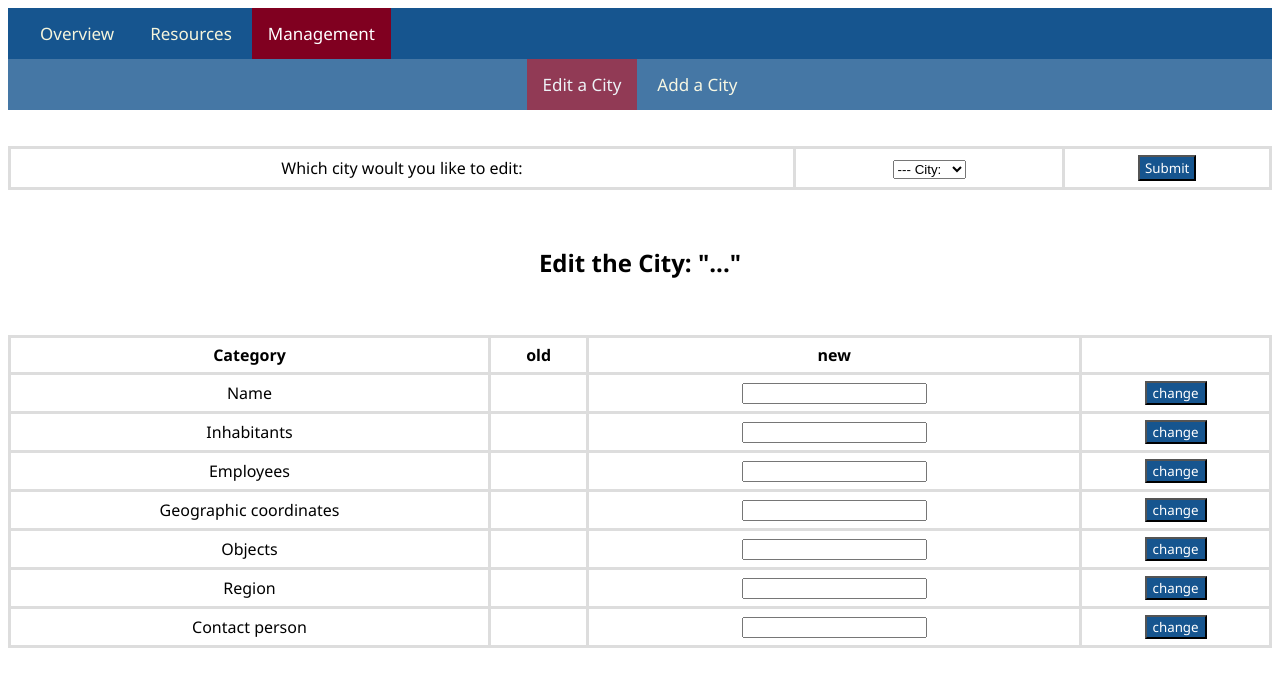
After one commit to OrcunSelbasan/engr-372-term-project, a PHP site: page /view/cities/edit_city.html in a window 1280 px wide. The commit adds this page. Shown: the top 687 px of the page. Run offline with PHP 8.4, Linux system fonts and the light colour scheme.

Commit message:
prototype only html

```diff
--- a/utils/constants.php
+++ b/utils/constants.php
@@ -2,8 +2,8 @@
 class Constants
 {
     const DB_HOST = "localhost";
-    const DB_USER = "orcun";
-    const DB_PASSWORD = "1234qwer";
+    const DB_USER = "frauke";
+    const DB_PASSWORD = "1234";
     const DB_NAME = "group4";
 }
 ?>
--- /dev/null
+++ b/view/cities/edit_city.html
@@ -0,0 +1,126 @@
+<!DOCTYPE html>
+<html lang="en">
+
+<head>
+    <meta charset="UTF-8">
+    <meta name="viewport" content="width=device-width, initial-scale=1.0">
+    <script src="../../jquery/jquery-3.7.1.js"></script>
+    <link rel="stylesheet" href="styles.css">
+    <title>Cities</title>
+
+</head>
+
+<body>
+    <nav class="top_navigation">
+        <a href="overview.html">Overview</a>
+        <a href="resources.html">Resources</a>
+        <a class="active" href="management.html">Management</a>
+    </nav>
+    <nav class="second_navigation">
+        <a class="active" href="edit_city.html">Edit a City</a>
+        <a href="add_city.html">Add a City</a>
+    </nav>
+
+    <br><br>
+    <table>
+        <tr>
+            <td>Which city woult you like to edit:</td>
+            <td>
+                <select name="city" id="city">
+                    <!-- *TODO get Citynames from database -->
+                    <option value="Default">--- City:</option>
+                    <option value="Beşiktaş">Beşiktaş</option>
+                    <option value="Pendik">Pendik</option>
+                </select>
+
+            </td>
+            <td><input class="select_city" type="submit" value="Submit"></td>
+        </tr>
+    </table>
+
+    <br><br>
+    <h2>Edit the City: "..."</h2><!-- *TODO use selected Cityname -->
+    <br><br>
+
+    <table><!-- *TODO finish -->
+        <tr>
+            <th>Category</th>
+            <th>old</th>
+            <th>new</th>
+            <th></th>
+        </tr>
+        <tr>
+            <td>Name</td>
+            <td></td>
+            <td>
+                <input class="input_editcity" type="text" name="Name" id="Name">
+            </td>
+            <td>
+                <input class="change" type="submit" value="change">
+            </td>
+        </tr>
+        <tr>
+            <td>Inhabitants</td>
+            <td></td>
+            <td>
+                <input class="input_editcity" type="text" name="" id="">
+            </td>
+            <td>
+                <input class="change" type="submit" value="change">
+            </td>
+        </tr>
+        <tr>
+            <td>Employees</td>
+            <td></td>
+            <td>
+                <input class="input_editcity" type="text" name="" id="">
+            </td>
+            <td>
+                <input class="change" type="submit" value="change">
+            </td>
+        </tr>
+        <tr>
+            <td>Geographic coordinates</td>
+            <td></td>
+            <td>
+                <input class="input_editcity" type="text" name="" id="">
+            </td>
+            <td>
+                <input class="change" type="submit" value="change">
+            </td>
+        </tr>
+        <tr>
+            <td>Objects</td>
+            <td></td>
+            <td>
+                <input class="input_editcity" type="text" name="" id="">
+            </td>
+            <td>
+                <input class="change" type="submit" value="change">
+            </td>
+        </tr>
+        <tr>
+            <td>Region</td>
+            <td></td>
+            <td>
+                <input class="input_editcity" type="text" name="" id="">
+            </td>
+            <td>
+                <input class="change" type="submit" value="change">
+            </td>
+        </tr>
+        <tr>
+            <td>Contact person</td>
+            <td></td>
+            <td>
+                <input class="input_editcity" type="text" name="" id="">
+            </td>
+            <td>
+                <input class="change" type="submit" value="change">
+            </td>
+        </tr>
+    </table>
+
+</body>
+
+</html>
--- /dev/null
+++ b/view/cities/styles.css
@@ -0,0 +1,106 @@
+
+.top_navigation {
+    background-color:#16558f;
+    overflow: hidden;
+    padding: 14px 16px;
+  }
+
+  .top_navigation a, .second_navigation a {
+    color:beige;
+    text-align: center;
+    padding: 14px 16px;
+    font-family: "Segoe UI", Tahoma, Geneva, Verdana, sans-serif;
+    text-decoration: none;
+    font-size: 17px;
+  }
+
+  .top_navigation a:hover, .second_navigation a:hover {
+    background-color: #ddd;
+    color: #800020;
+  }
+
+  .top_navigation a.active {
+    background-color:#800020;
+    color: white;
+  }
+
+  .select_city {
+    font-family: "Segoe UI", Tahoma, Geneva, Verdana, sans-serif;
+    text-align: center;
+    width: 200px;
+    padding:2px;
+  }
+
+  input.select_city {
+    font-family: "Segoe UI", Tahoma, Geneva, Verdana, sans-serif;
+    background-color:#16558f;
+    color: white;
+    width: 30%;
+  }
+
+  input.select_city:hover {
+    background-color: #ddd;
+    color: #800020;
+  }
+
+  table {
+    font-family: "Segoe UI", Tahoma, Geneva, Verdana, sans-serif;
+    border-collapse: collapse;
+    width: 100%;
+  }
+
+  td, th {
+    border: 3px solid #dddddd;
+    text-align: center;
+    padding: 6px;
+  }
+
+  .second_navigation {
+    background-color:#16558f;
+    overflow: hidden;
+    padding: 14px 16px;
+    filter: opacity(.8);
+    text-align: center;
+  }
+
+  .second_navigation a.active {
+    background-color:#800020;
+    color: white;
+    filter: opacity(.9);
+  }
+
+  h1, h2 {
+    font-family: "Segoe UI", Tahoma, Geneva, Verdana, sans-serif;
+    text-align: center;
+  }
+
+  h3 {
+    font-family: "Segoe UI", Tahoma, Geneva, Verdana, sans-serif;
+  }
+
+  .change, .submit {
+    background-color:#16558f;
+    font-family: "Segoe UI", Tahoma, Geneva, Verdana, sans-serif;
+    text-align: center;
+    color: white;
+  }
+
+  .submit {
+    float: right;
+  }
+
+  .change:hover, .submit:hover {
+    background-color: #ddd;
+    color: #800020;
+  }
+
+  .text_Link {
+    color: #16558f;
+    text-decoration: none;
+  }
+
+  .text_Link:hover {
+    color: #ddd;
+    text-decoration: none;
+    color: #800020;
+  }
```
Also changed, not shown: css/cities.css (added, +106 -0 lines), view/cities.php (+6 -2 lines), view/cities/add_city.html (added, +86 -0 lines), view/cities/management.html (added, +25 -0 lines), view/cities/overview.html (added, +51 -0 lines), view/cities/resources.html (added, +59 -0 lines), view/index_cities.html (added, +18 -0 lines).
